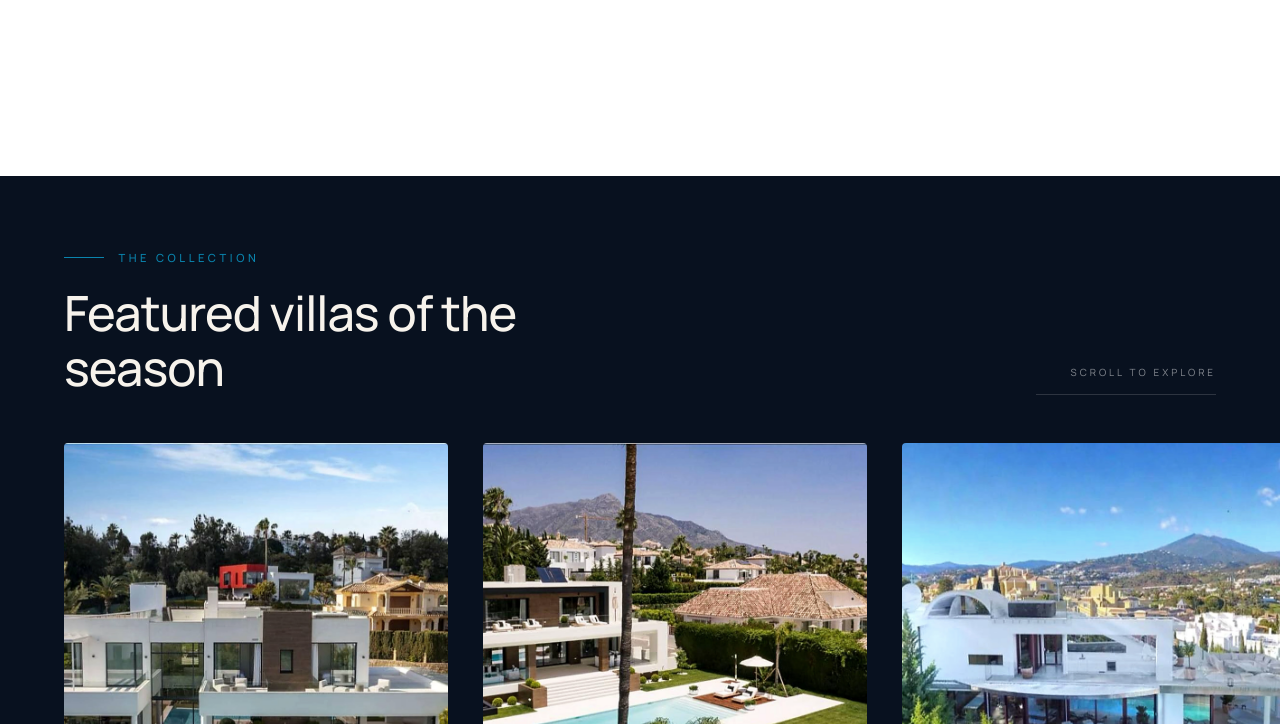
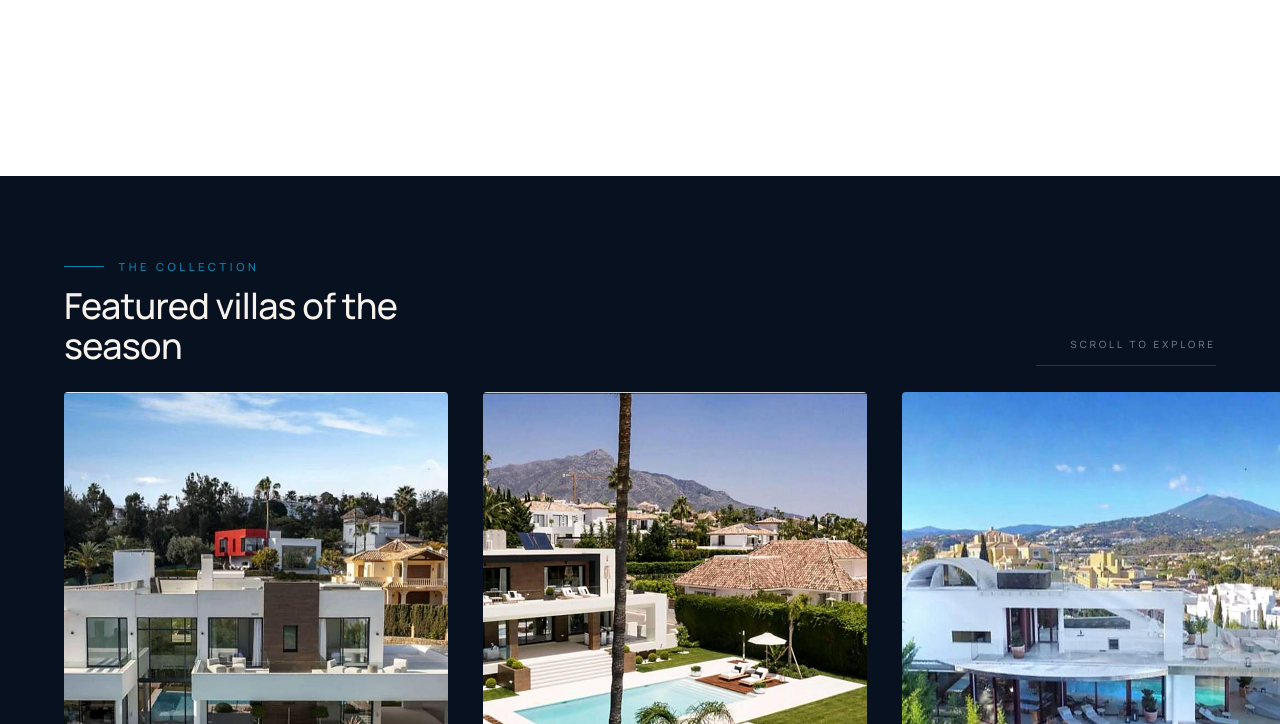
Before and after one commit to mirkapipka58-sudo/europe-villas, a plain HTML site: page index.html in a window 1280 px wide. Shown: the part 2076-2800 px from the top of the page. Drawn offline with Linux system fonts and the light colour scheme; animation ran at ten frames a second; a web font is replaced by a local one.

Commit message:
Fix sticky horizontal showcase scrolling down and sideways
overflow-x: hidden on both html and body turned body into a scroll
container, which broke position: sticky. Use overflow-x: clip instead
and fit the showcase to short laptop screens.

Co-Authored-By: Claude Opus 5.5 <noreply@anthropic.com>

```diff
--- a/assets/css/style.css
+++ b/assets/css/style.css
@@ -789,7 +789,7 @@ h1, h2, h3, h4 { font-family: var(--serif); font-weight: 500; letter-spacing: -.
 .btn-block { white-space: normal; text-align: center; }
 @media (max-width: 620px) { .spec-row.s3 { grid-template-columns: repeat(3, 1fr); } .spec-row.s3 .spec:nth-child(2) { border-right: 1px solid var(--line); } }
 /* never let animated elements widen the page on phones */
-html, body { overflow-x: hidden; }
+html, body { overflow-x: clip; } /* clip (not hidden): keeps position:sticky working */
 main, .site-footer { overflow-x: clip; }
 @media (max-width: 900px) {
   .dest-row { gap: 1.4rem; padding: 2.4rem 0; }
@@ -802,3 +802,11 @@ main, .site-footer { overflow-x: clip; }
   .chips .chip { padding: .4rem .8rem; font-size: .68rem; }
   .dr-body .btn { padding: .8rem 1.4rem; font-size: .68rem; }
 }
+
+/* horizontal showcase: fit short laptop screens */
+@media (min-width: 901px) and (max-height: 820px) {
+  .hs-sticky { padding: 78px 0 22px; gap: 1.6rem; }
+  .hscroll .section-title { font-size: clamp(1.6rem, 2.8vw, 2.5rem); margin-top: .6rem; }
+  .hs-img, .hs-all { height: calc(100vh - 330px); min-height: 240px; }
+  .hs-info { padding-top: 1rem; }
+}
```
